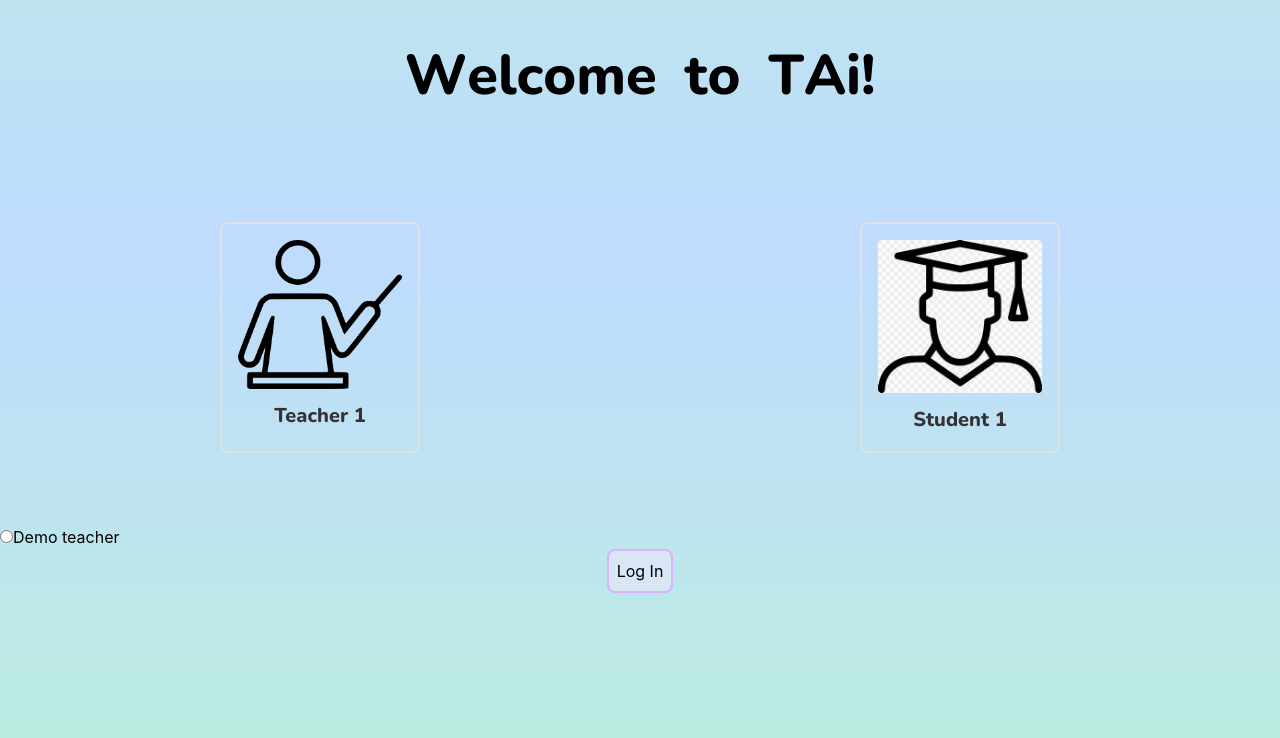
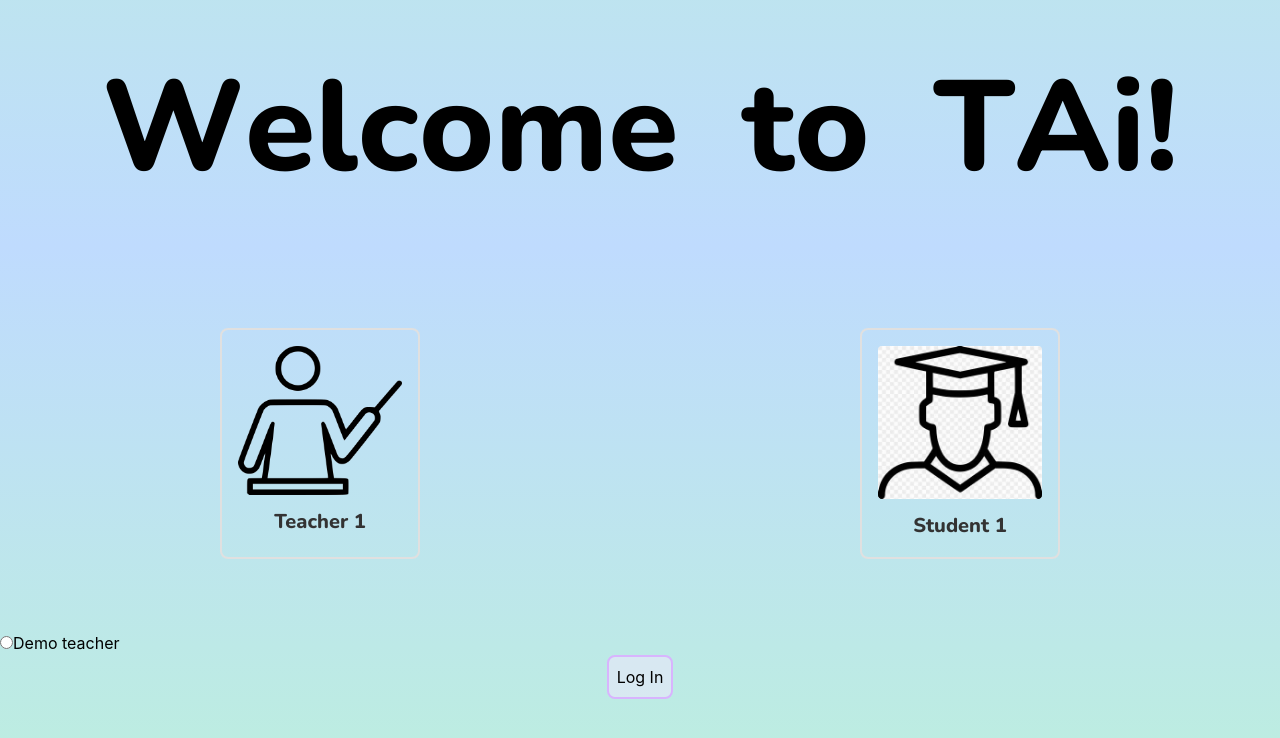
Before and after one commit to SwiftSeizure/tAI, a React (Create React App) app in the folder tai-frontend/: page / in a window 1280 px wide. Shown: the top 738 px of the page. Built offline with nearby package versions, Linux system fonts and the light colour scheme.

Commit message:
Changed title to be able to adjust based on what kind of page its on (resuable for settings, create a class, and add a class page)

```diff
--- a/tai-frontend/src/components/TitleCard.js
+++ b/tai-frontend/src/components/TitleCard.js
@@ -13,7 +13,7 @@ import TitleHeading from "./animations/TitleHeading";
  * Props:
  * - title: The title to display on the card. If empty, a default message is shown.
  */
-const TitleCard = ( { title  } ) => {
+const TitleCard = ( { title, intro } ) => {
 
 
     const navigate = useNavigate();
@@ -40,7 +40,7 @@ const TitleCard = ( { title  } ) => {
 
 
                 <div className="flex justify-center w-full">
-                    <TitleHeading title={'Welcome to TAi!'} transitionTime={100} />
+                    <TitleHeading title={'Welcome to TAi!'} transitionTime={100} intro={true}/>
                 </div>
 
                 ) : (
@@ -57,7 +57,7 @@ const TitleCard = ( { title  } ) => {
                         <TitleHeading title={title} transitionTime={10} />
                     </div>
                     <div className="absolute-right-2">
-                        Settings
+                        Settings TODO
                     </div>
                 </>
                 )
--- a/tai-frontend/src/components/animations/TitleHeading.js
+++ b/tai-frontend/src/components/animations/TitleHeading.js
@@ -1,6 +1,6 @@
 import { useState, useEffect } from 'react';
 
-export default function TitleHeading( {title, transitionTime} ) {
+export default function TitleHeading( {title, transitionTime, intro} ) {
 
   const [visibleLetters, setVisibleLetters] = useState([]);
   const headingText = title;
@@ -42,6 +42,8 @@ export default function TitleHeading( {title, transitionTime} ) {
               transitionDelay: `${index * 0.05}s`,
               width: letter === ' ' ? '0.5em' : 'auto',
               fontFamily: 'Nunito',
+              fontSize: intro ? '8rem' : '5rem',
+
             }}
           >
             {letter}
```
